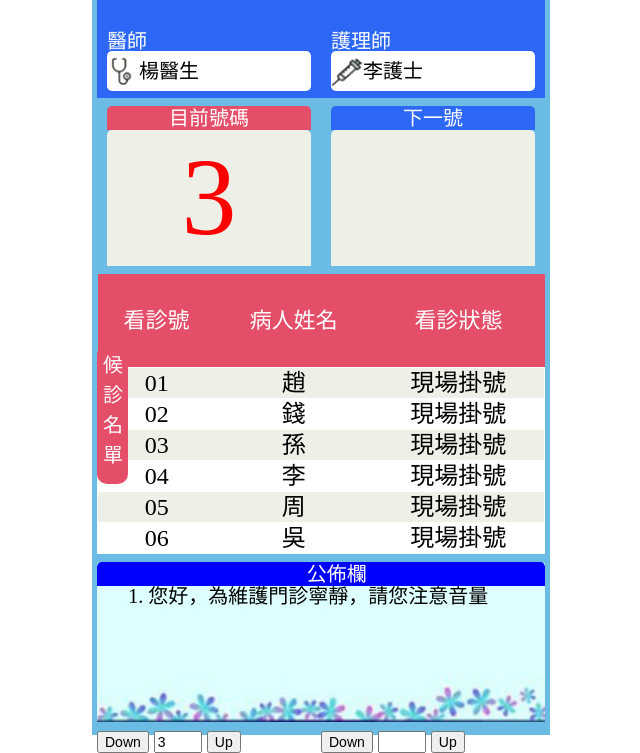
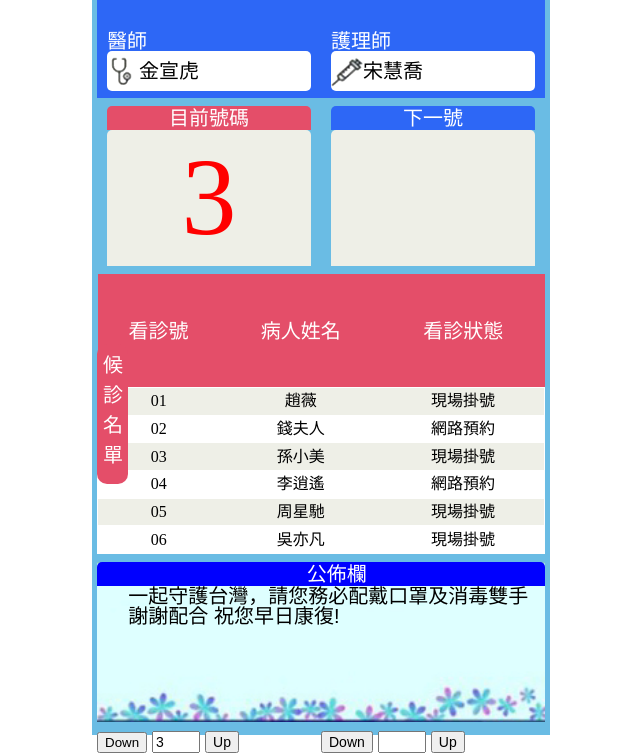
Before and after one commit to amyjheng/Hospital-web, a plain HTML site: page index.html in a window 1280 px wide. Shown: the part 75-828 px from the top of the page, without its empty margins (319-959 px from the left). Drawn offline with Linux system fonts and the light colour scheme.

Commit message:
update md

```diff
--- a/index.html
+++ b/index.html
@@ -76,11 +76,22 @@
             <div style="background-color: blue; height: 15%; width: 100%; color: white; text-align: center; align-items: center; border-radius: 5px 5px 0px 0px;">
                 <span style="vertical-align: middle;">公佈欄</span>
             </div>
-            1. 您好，為維護門診寧靜，請您注意音量
+            <!-- 1. 您好，為維護門診寧靜，請您注意音量 -->
+            一起守護台灣，請您務必配戴口罩及消毒雙手
+            <div class="ffont">
+
+            </div>
+            <div>
+                <span></span>
+            </div>
+            <div class="ffont">
+            謝謝配合 祝您早日康復!
+            </div>
         </div>
         <div style="display: flex;">
             <div style="width: 50vw;">
-                <button v-on:click="down('1');" style="font-size:14px;">Down</button>
+                <button v-on:click="down('1');"type="button" class="btn btn-outline-info">Down</button>
+                <!-- <button  style="font-size:14px;"></button> -->
                 <input  v-model="numberNow" type="number" style="width:40px; font-size:14px;">
                 <button @click="up('1');" style="font-size:14px;">Up</button>
             </div>
@@ -95,13 +106,14 @@
 </body>
 <script src="public/js/vue.js"></script>
 <script src="public/js/jquery-3.6.0.min.js"></script>
+<scrip src="https://cdn.jsdelivr.net/npm/bootstrap@5.0.1/dist/js/bootstrap.bundle.min.js"></script>
 <script type="text/javascript">
     var main = new Vue({
         el:"#main",
         data:{
             department:"兒科(一診)",
-            doctor:"楊醫生",
-            nurse:"李護士",
+            doctor:"金宣虎",
+            nurse:"宋慧喬",
             number:"看診號",
             status:"看診狀態",
             numberNow:3,
@@ -112,79 +124,79 @@
                     {
                         "ID": "1201",
                         "number": "01",
-                        "name": "趙" ,
+                        "name": "趙薇" ,
                         "status": "現場掛號"
                     },
                     {
                         "ID": "0231",
                         "number": "02",
-                        "name": "錢" ,
-                        "status": "現場掛號"
+                        "name": "錢夫人" ,
+                        "status": "網路預約"
                     },
                     {
                         "ID": "5232",
                         "number": "03",
-                        "name": "孫" ,
+                        "name": "孫小美" ,
                         "status": "現場掛號"
                     },
                     {
                         "ID": "7239",
                         "number": "04",
-                        "name": "李" ,
-                        "status": "現場掛號"
+                        "name": "李逍遙" ,
+                        "status": "網路預約"
                     },
                     {
                         "ID": "0881",
                         "number": "05",
-                        "name": "周" ,
+                        "name": "周星馳" ,
                         "status": "現場掛號"
                     },
                     {
                         "ID": "6222",
                         "number": "06",
-                        "name": "吳" ,
+                        "name": "吳亦凡" ,
                         "status": "現場掛號"
                     },
                     {
                         "ID": "5820",
                         "number": "07",
-                        "name": "鄭" ,
+                        "name": "鄭成功" ,
                         "status": "現場掛號"
                     },
                     {
                         "ID": "1154",
                         "number": "08",
-                        "name": "王" ,
-                        "status": "現場掛號"
+                        "name": "王陽明" ,
+                        "status": "電話掛號"
                     },
                     {
                         "ID": "254",
                         "number": "09",
-                        "name": "郭" ,
-                        "status": "現場掛號"
+                        "name": "郭靖" ,
+                        "status": "網路預約"
                     },
                     {
                         "ID": "4210",
                         "number": "10",
-                        "name": "林" ,
-                        "status": "現場掛號"
+                        "name": "林心如" ,
+                        "status": "電話掛號"
                     },
                     {
                         "ID": "214",
                         "number": "11",
-                        "name": "張" ,
-                        "status": "現場掛號"
+                        "name": "張娜拉" ,
+                        "status": "網路預約"
                     },
                     {
                         "ID": "2154",
                         "number": "12",
-                        "name": "吳" ,
+                        "name": "金貝貝" ,
                         "status": "現場掛號"
                     },
                     {
                         "ID": "2159",
                         "number": "13",
-                        "name": "李先生" ,
+                        "name": "陳零九" ,
                         "status": "現場掛號"
                     },
                     ],
--- a/public/css/custom.css
+++ b/public/css/custom.css
@@ -53,6 +53,11 @@ html{
     font-size: 18px;
 }
 
+.ffont{
+    font-family: 'Noto Sans TC', sans-serif;
+}
+
+@import url('https://fonts.googleapis.com/css2?family=Noto+Sans+TC&display=swap');
 
 
 @media(min-width:992px) {
@@ -92,7 +97,7 @@ table,thead,tbody{
     width: 100%;
     height:100%;
     text-align: center;
-    font-size: 1.2rem;
+    font-size: 16px;
 }
 
 tr{
@@ -100,7 +105,7 @@ tr{
 
 }
 .tdfirst{
-    font-size: 1.1rem;
+    font-size: 20px;
     text-align: center;
 
 }
```
Also changed, not shown: 1 other file.
